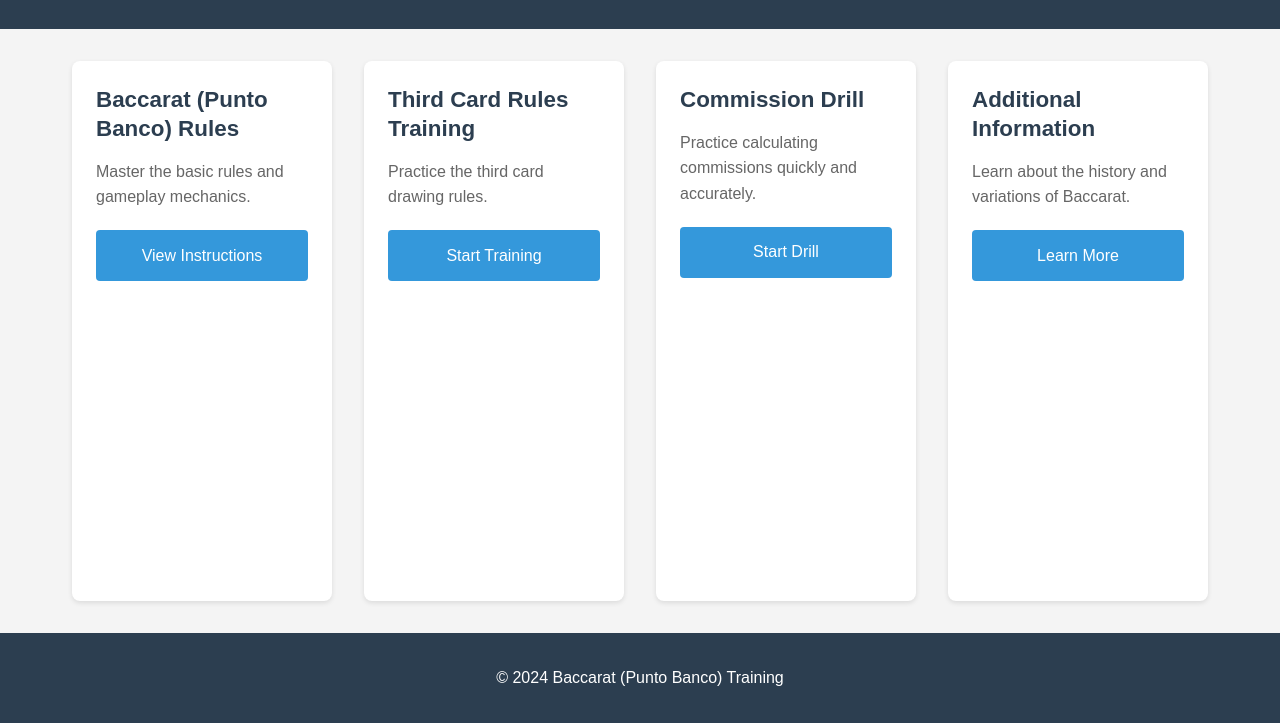
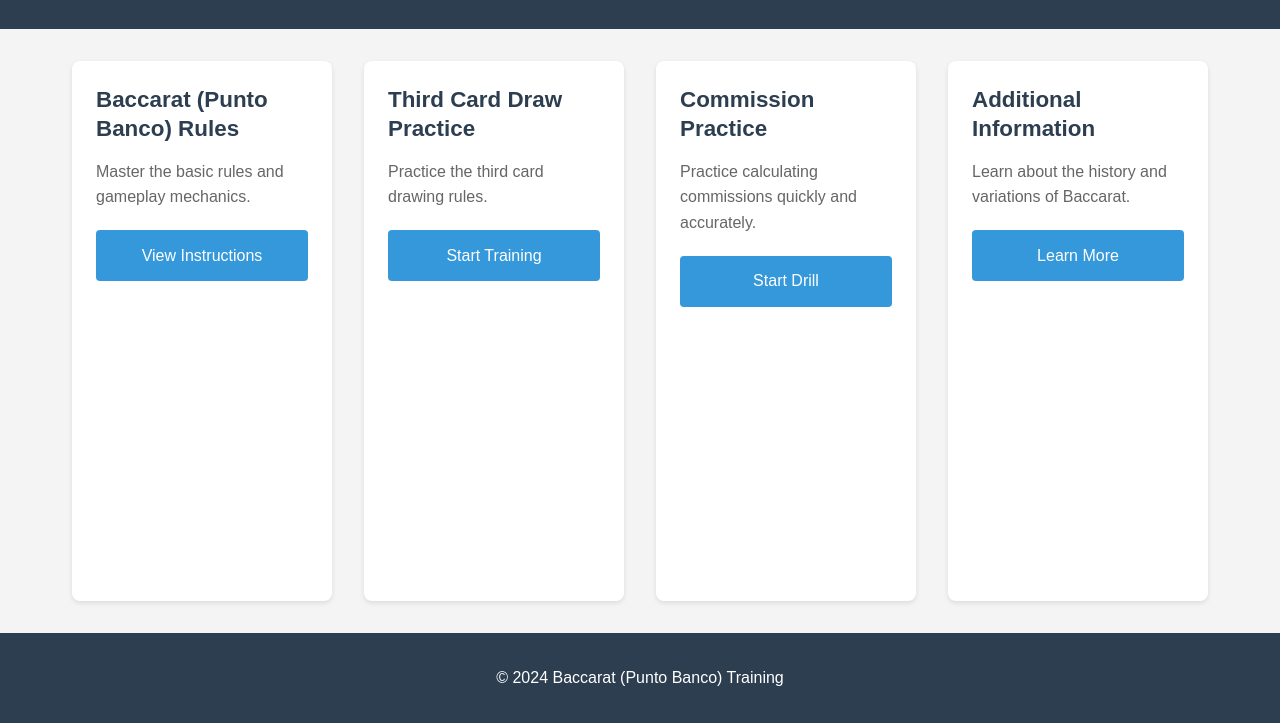
Before and after one commit to Cjensen1967/Bac_suite, a plain HTML site: page index.html in a window 1280 px wide. Shown: the part 77-800 px from the top of the page. Drawn offline with Linux system fonts and the light colour scheme.

Commit message:
Update card titles to use consistent Practice terminology

```diff
--- a/index.html
+++ b/index.html
@@ -20,13 +20,13 @@
         </div>
 
         <div class="module-card">
-            <h2>Third Card Rules Training</h2>
+            <h2>Third Card Draw Practice</h2>
             <p>Practice the third card drawing rules.</p>
             <a href="modules/third-card-rules/index.html" class="btn">Start Training</a>
         </div>
 
         <div class="module-card">
-            <h2>Commission Drill</h2>
+            <h2>Commission Practice</h2>
             <p>Practice calculating commissions quickly and accurately.</p>
             <a href="modules/commission-drill/index.html" class="btn">Start Drill</a>
         </div>
```
